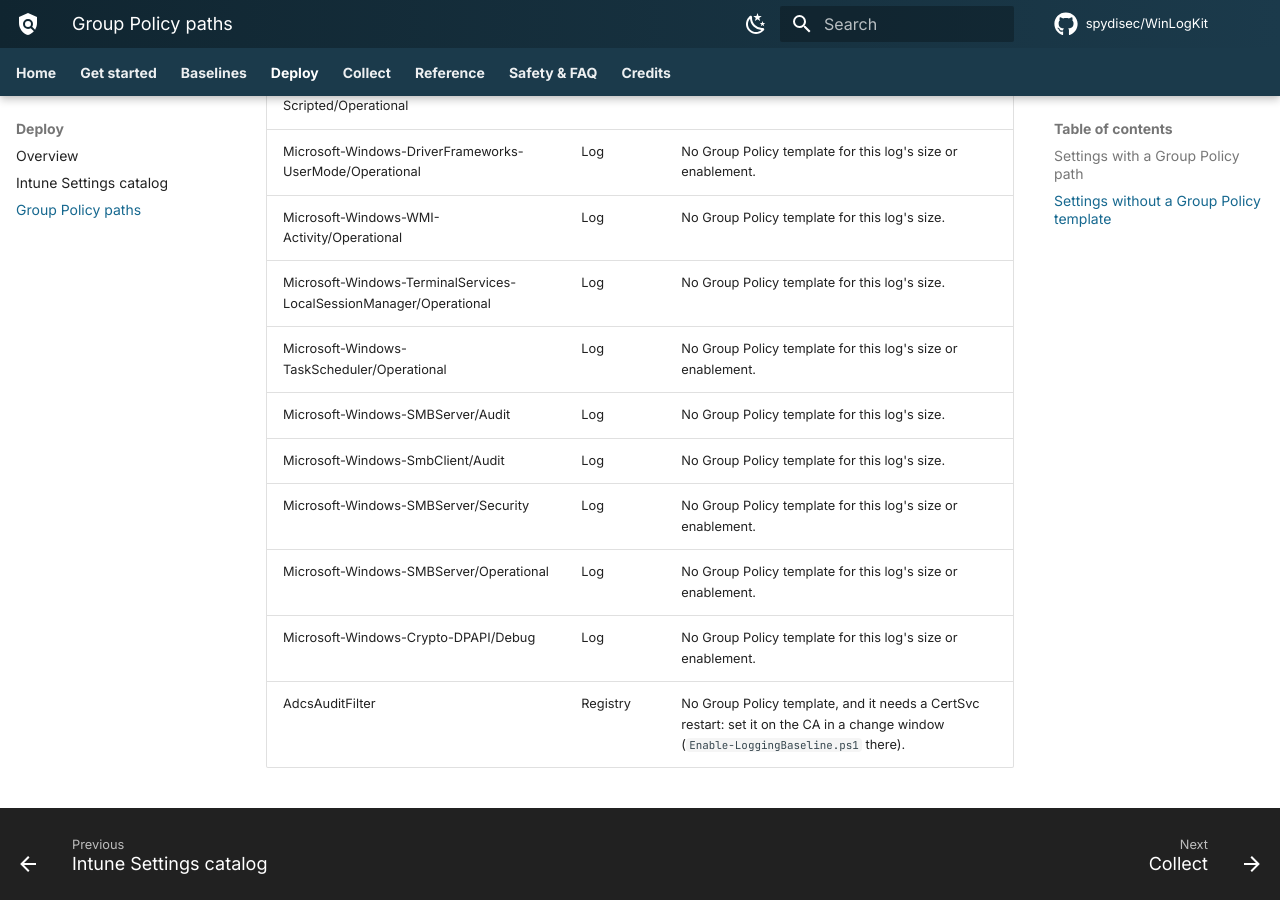
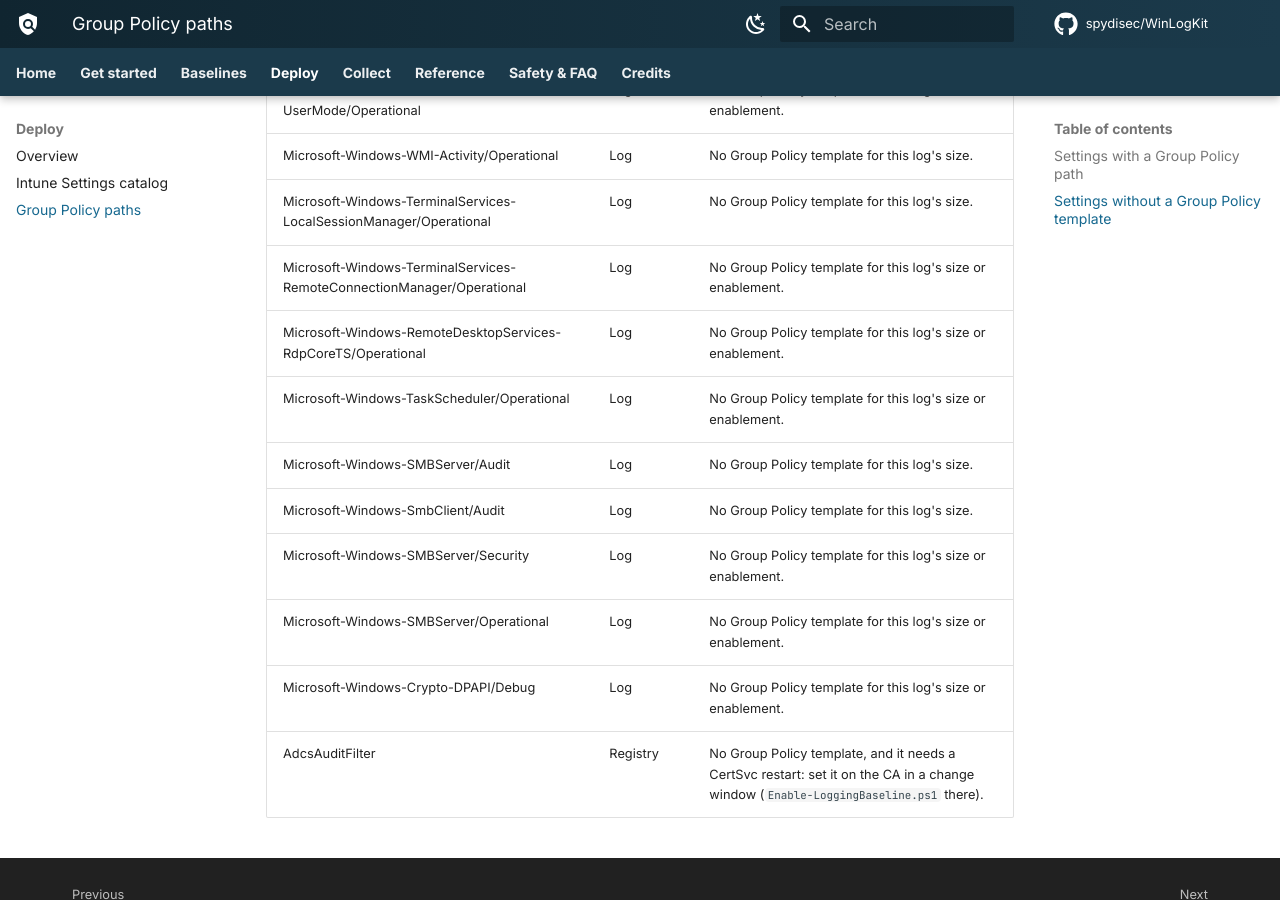
Before and after one commit to spydisec/WinLogKit, an MkDocs documentation site: the page built from docs/gpo-paths.md, in a window 1280 px wide and 900 px high, scrolled down 13410 px. Built offline with MkDocs 1.6.1 and Material for MkDocs 9.7.7, drawn with Linux system fonts in a browser that asks for light colours; comment, search, counter and statistics services are not loaded.

Commit message:
Collect the two pre-session RDP logs (#86)
Adds Microsoft-Windows-TerminalServices-RemoteConnectionManager/Operational
(261, 1149) and Microsoft-Windows-RemoteDesktopServices-RdpCoreTS/Operational
(131, 140) as Core channels, 128 MB, kept enabled. Both are on by default
at 1 MB and wrap within hours on an exposed host. Event IDs and log
locations checked against the providers' own event definitions. Kit
additions (no Yamato Y on the Reference page); role presets select them.

Co-authored-by: Claude Opus 5.5 <noreply@anthropic.com>

```diff
--- a/docs/gpo-paths.md
+++ b/docs/gpo-paths.md
@@ -129,6 +129,8 @@ Things to know before you start:
 | Microsoft-Windows-DriverFrameworks-UserMode/Operational | Log | No Group Policy template for this log's size or enablement. |
 | Microsoft-Windows-WMI-Activity/Operational | Log | No Group Policy template for this log's size. |
 | Microsoft-Windows-TerminalServices-LocalSessionManager/Operational | Log | No Group Policy template for this log's size. |
+| Microsoft-Windows-TerminalServices-RemoteConnectionManager/Operational | Log | No Group Policy template for this log's size or enablement. |
+| Microsoft-Windows-RemoteDesktopServices-RdpCoreTS/Operational | Log | No Group Policy template for this log's size or enablement. |
 | Microsoft-Windows-TaskScheduler/Operational | Log | No Group Policy template for this log's size or enablement. |
 | Microsoft-Windows-SMBServer/Audit | Log | No Group Policy template for this log's size. |
 | Microsoft-Windows-SmbClient/Audit | Log | No Group Policy template for this log's size. |
```
Also changed, not shown: CHANGELOG.md (+1 -0 lines), docs/intune-csp.md (+2 -0 lines), docs/reference.md (+2 -0 lines), 6 other files.
